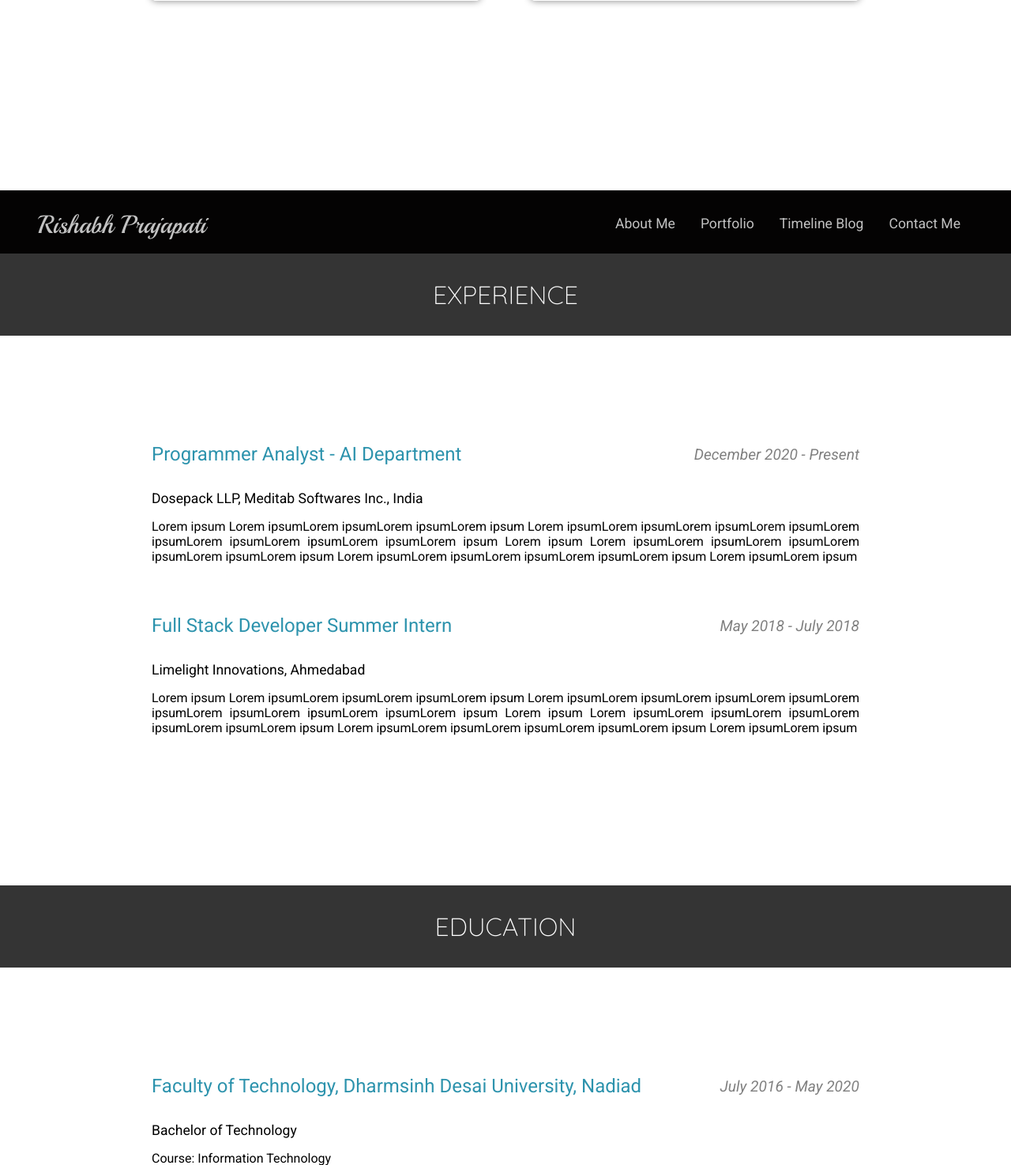
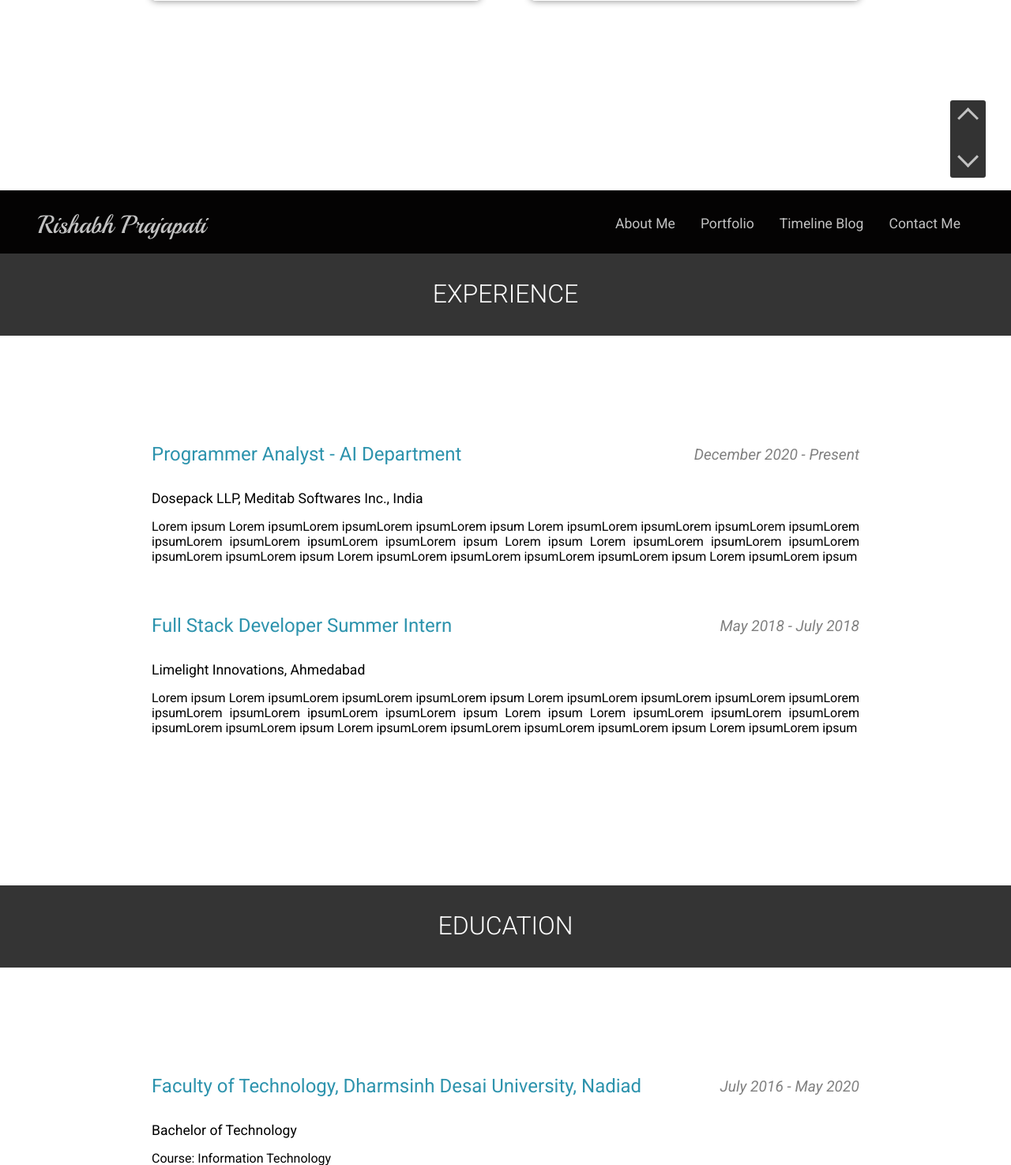
Before and after one commit to alegend4u/uBlog, a Django app: page /portfolio in a window 1280 px wide. Shown: the part 479-1954 px from the top of the page at 79% size. Run offline with Django 3.2, Linux system fonts and the light colour scheme; style sheets or scripts are compiled from the project's sources; some libraries are stand-ins or nearby versions.

Commit message:
Add scroll up and scroll down buttons

```diff
--- a/portfolio/static/portfolio/css/portfolio.css
+++ b/portfolio/static/portfolio/css/portfolio.css
@@ -1,4 +1,4 @@
-@import url("https://fonts.googleapis.com/css2?family=Quicksand:wght@300;400;500;600;700&display=swap");
+@import url("https://fonts.googleapis.com/css2?family=Quicksand:wght@300400500600700&display=swap");
 .flex {
   display: flex;
   justify-content: space-between;
@@ -16,8 +16,7 @@
   height: 6.5rem;
   background: #1f1f1f;
   color: white;
-  font-family: "Quicksand", sans-serif;
-  font-weight: lighter;
+  font-weight: 300;
   font-size: 2rem;
   text-transform: uppercase;
   padding: 2rem 0;
@@ -96,6 +95,55 @@
   transition: all 0.3s ease-in-out;
 }
 
+.scroll_btns {
+  z-index: 2;
+  position: fixed;
+  bottom: 6rem;
+  right: 2rem;
+  background: rgba(0, 0, 0, 0.8);
+  border-radius: 3px;
+  display: flex;
+  flex-direction: column;
+  justify-content: space-between;
+}
+.scroll_btns .scroll_btn {
+  cursor: pointer;
+  width: 100%;
+  padding: 0.8rem;
+}
+.scroll_btns .scroll_btn i {
+  height: 1.2rem;
+  width: 1.2rem;
+  border-color: #c2c2c2;
+  transition: all 0.3s ease-in-out;
+}
+.scroll_btns .scroll_btn:hover i {
+  border-color: white;
+}
+
+.arrow {
+  border: solid black;
+  border-width: 0 3px 3px 0;
+  display: inline-block;
+  padding: 3px;
+}
+
+.right {
+  transform: rotate(-45deg);
+}
+
+.left {
+  transform: rotate(135deg);
+}
+
+.up {
+  transform: rotate(-135deg);
+}
+
+.down {
+  transform: rotate(45deg);
+}
+
 @media screen and (max-width: 1300px) {
   .nav .navbar {
     justify-content: flex-end;
--- a/portfolio/static/portfolio/sass/portfolio.sass
+++ b/portfolio/static/portfolio/sass/portfolio.sass
@@ -1,4 +1,4 @@
-@import url('https://fonts.googleapis.com/css2?family=Quicksand:wght@300;400;500;600;700&display=swap')
+@import url('https://fonts.googleapis.com/css2?family=Quicksand:wght@300400500600700&display=swap')
 @import 'variables'
 @import 'mixins'
 
@@ -17,8 +17,7 @@
   height: $banner-height
   background: $other-color
   color: white
-  font-family: 'Quicksand', sans-serif
-  font-weight: lighter
+  font-weight: 300
   font-size: 2rem
   text-transform: uppercase
   padding: 2rem 0
@@ -95,5 +94,55 @@
       padding: 1rem
       @include transition-ease
 
+.scroll_btns
+  z-index: 2
+  position: fixed
+  bottom: 6rem
+  right: 2rem
+
+  background: rgba(black, 0.8)
+  border-radius: 3px
+
+  display: flex
+  flex-direction: column
+  justify-content: space-between
+
+  .scroll_btn
+    cursor: pointer
+    width: 100%
+    padding: 0.8rem
+
+    i
+      height: 1.2rem
+      width: 1.2rem
+      border-color: $primary-color
+      @include transition-ease
+    &:hover
+      i
+        border-color: white
+
+
+.arrow
+  border: solid black
+  border-width: 0 3px 3px 0
+  display: inline-block
+  padding: 3px
+
+
+.right
+  transform: rotate(-45deg)
+
+
+.left
+  transform: rotate(135deg)
+
+
+.up
+  transform: rotate(-135deg)
+
+
+.down
+  transform: rotate(45deg)
+
 
 @import 'responsive'
--- a/portfolio/templates/portfolio/portfolio.html
+++ b/portfolio/templates/portfolio/portfolio.html
@@ -83,5 +83,9 @@
 
         </div>
     </div>
+    <div class="scroll_btns">
+        <div class="scroll_btn"><i class="arrow up"></i></div>
+        <div class="scroll_btn"><i class="arrow down"></i></div>
+    </div>
     <script src="https://kit.fontawesome.com/6d2ea823d0.js"></script>
 {% endblock %}
```
Also changed, not shown: portfolio/static/portfolio/js/portfolio.js (added).
